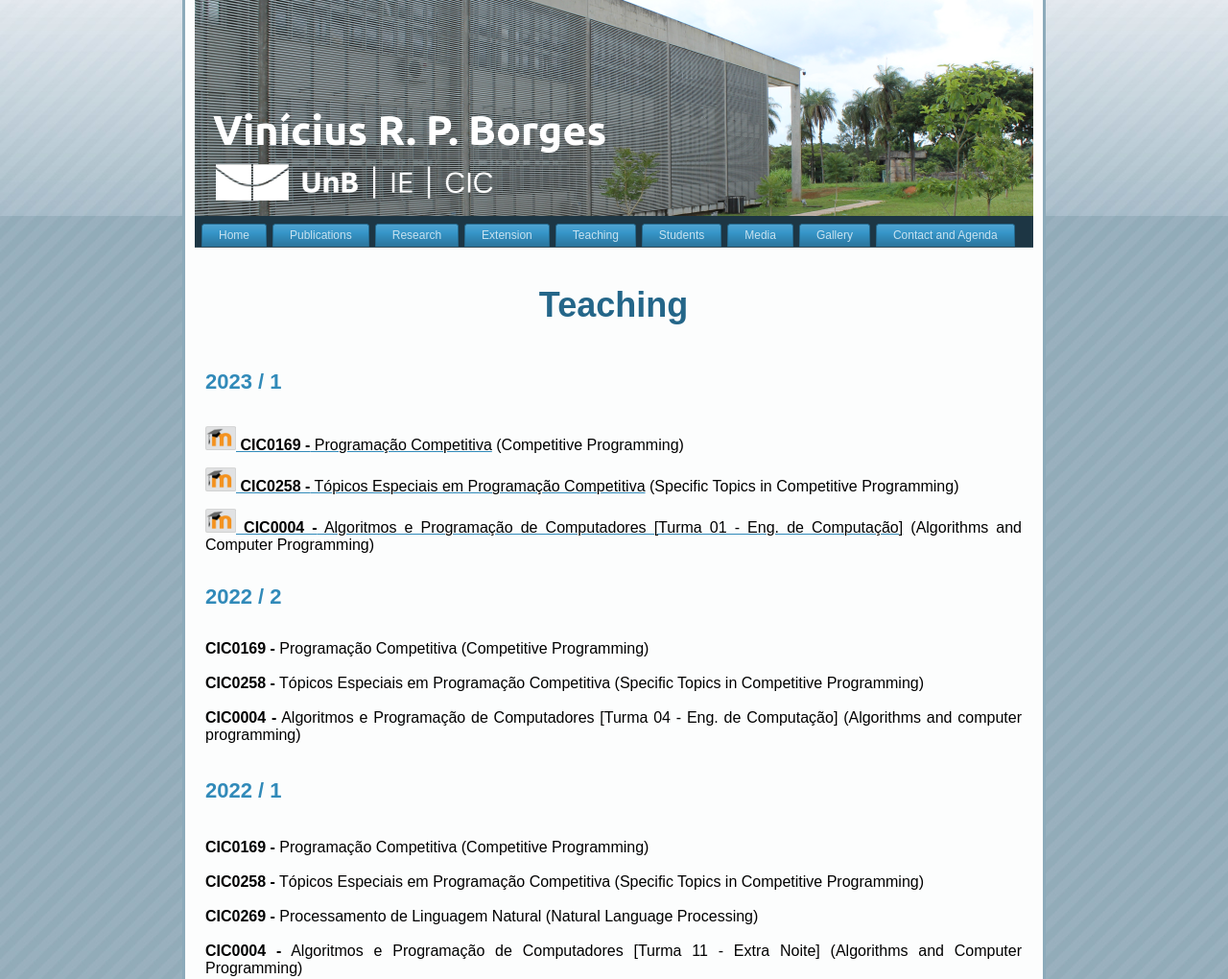
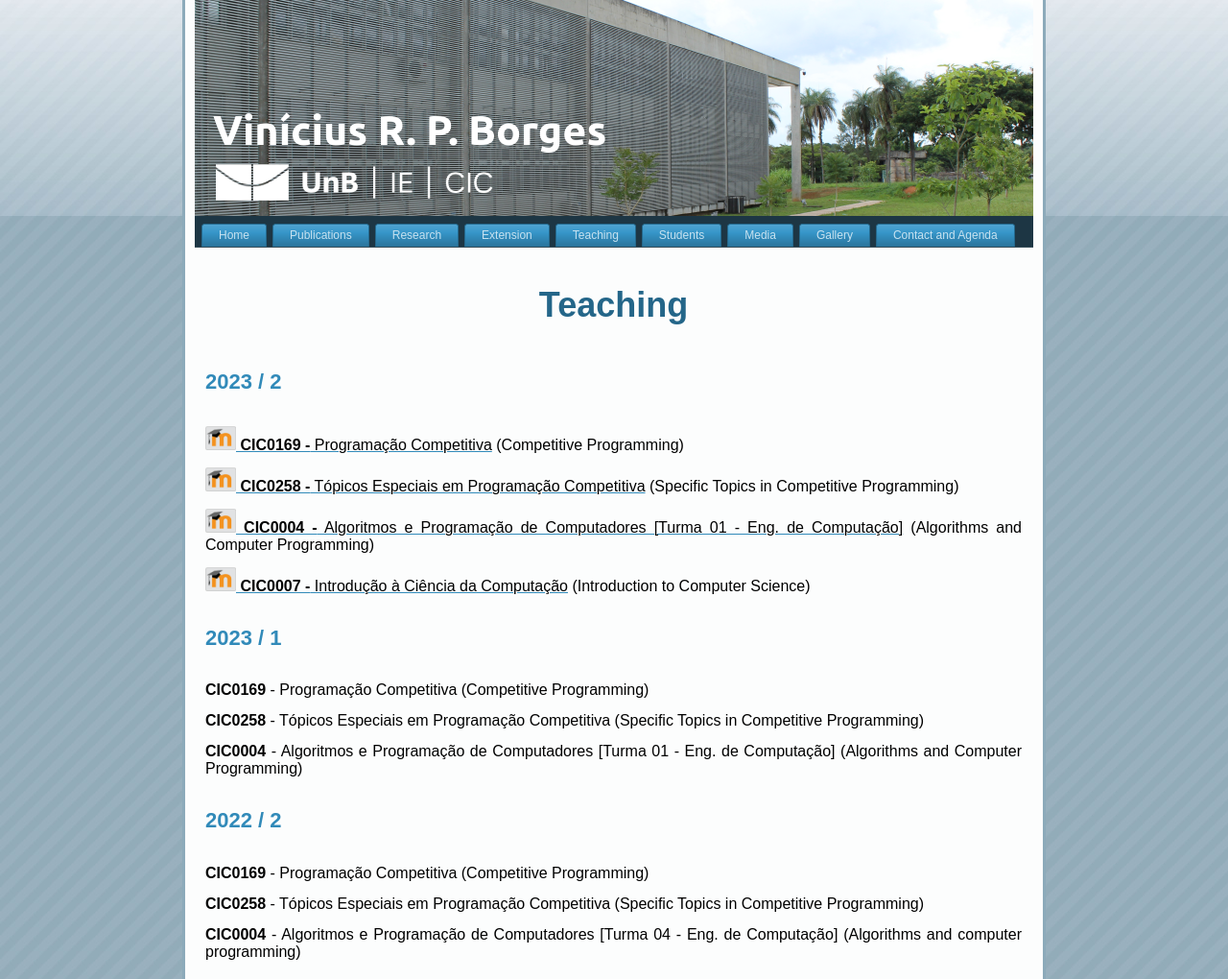
Before and after one commit to viniciusrpb/viniciusrpb.github.io, a plain HTML site: page teaching.html in a window 1280 px wide. Shown: the top 1020 px of the page at 96% size. Drawn offline with Linux system fonts and the light colour scheme; a script that the page names is missing.

Commit message:
website 5th update

```diff
--- a/teaching.html
+++ b/teaching.html
@@ -63,19 +63,29 @@
                             <br> <br>
                             </h2>
 
+                            <h2 >  2023 / 2 </h2><br>
+
+                            <a href="https://aprender3.unb.br/course/view.php?id=xxxxx"><img src="images/moodle.png"/><h7> CIC0169 -</h7><h8> Programação Competitiva</h8></a><h8> (Competitive Programming)</h8> <br> <br>
+                            <!--&nbsp; &nbsp; &nbsp; &nbsp;&nbsp; &nbsp; &nbsp; &nbsp;<a href="files/cic0169_planoEnsino_20222.pdf">&nbsp;<h9>[Plano de Ensino]</h9></a><a href="files/cic0169_planoPrevistoAulas_20222.pdf">&nbsp;<h9>[Cronograma Previsto de Aulas]</h9></a>&nbsp; <a href=https://forms.gle/RDmNcHxsdBeADpVa7><h9>[Formulário de Solicitação de Matrícula]</h9></a> <br> <br>-->
+                            <a href=https://aprender3.unb.br/course/view.php?id=xxxxx"><img src="images/moodle.png"/><h7> CIC0258 -</h7><h8> Tópicos Especiais em Programação Competitiva</h8></a><h8> (Specific Topics in Competitive Programming)</h8><br> <br>
+                            <!--&nbsp; &nbsp; &nbsp; &nbsp;&nbsp; &nbsp; &nbsp; &nbsp;<a href="files/cic0258_planoEnsino_20222.pdf">&nbsp;<h9>[Plano de Ensino]</h9></a>&nbsp;<a href="files/cic0258_planoPrevistoAulas_20222.pdf">&nbsp;<h9>[Cronograma Previsto de Aulas]</h9></a> <br> <br>-->
+                            <a href="https://aprender3.unb.br/course/view.php?id=xxxxx"><img src="images/moodle.png"/><h7> CIC0004 -</h7><h8> Algoritmos e Programação de Computadores [Turma 01 - Eng. de Computação]</h8></a><h8> (Algorithms and Computer Programming) </h8><br><br>
+
+                            <a href="https://aprender3.unb.br/course/view.php?id=xxxxx"><img src="images/moodle.png"/><h7> CIC0007 -</h7><h8> Introdução à Ciência da Computação</h8></a><h8> (Introduction to Computer Science) </h8><br><br>
+
                             <h2 >  2023 / 1 </h2><br>
 
-                            <a href="https://aprender3.unb.br/course/view.php?id=18223"><img src="images/moodle.png"/><h7> CIC0169 -</h7><h8> Programação Competitiva</h8></a><h8> (Competitive Programming)</h8> <br> <br>
+                            <h7>CIC0169 </h7><h8>- Programação Competitiva (Competitive Programming)</h8> <br> <br>
                             <!--&nbsp; &nbsp; &nbsp; &nbsp;&nbsp; &nbsp; &nbsp; &nbsp;<a href="files/cic0169_planoEnsino_20222.pdf">&nbsp;<h9>[Plano de Ensino]</h9></a><a href="files/cic0169_planoPrevistoAulas_20222.pdf">&nbsp;<h9>[Cronograma Previsto de Aulas]</h9></a>&nbsp; <a href=https://forms.gle/RDmNcHxsdBeADpVa7><h9>[Formulário de Solicitação de Matrícula]</h9></a> <br> <br>-->
-                            <a href=https://aprender3.unb.br/course/view.php?id=18228"><img src="images/moodle.png"/><h7> CIC0258 -</h7><h8> Tópicos Especiais em Programação Competitiva</h8></a><h8> (Specific Topics in Competitive Programming)</h8><br> <br>
+                            <h7>CIC0258 </h7><h8>- Tópicos Especiais em Programação Competitiva (Specific Topics in Competitive Programming)</h8><br> <br>
                             <!--&nbsp; &nbsp; &nbsp; &nbsp;&nbsp; &nbsp; &nbsp; &nbsp;<a href="files/cic0258_planoEnsino_20222.pdf">&nbsp;<h9>[Plano de Ensino]</h9></a>&nbsp;<a href="files/cic0258_planoPrevistoAulas_20222.pdf">&nbsp;<h9>[Cronograma Previsto de Aulas]</h9></a> <br> <br>-->
-                            <a href="https://aprender3.unb.br/course/view.php?id=18210"><img src="images/moodle.png"/><h7> CIC0004 -</h7><h8> Algoritmos e Programação de Computadores [Turma 01 - Eng. de Computação]</h8></a><h8> (Algorithms and Computer Programming) </h8><br><br>
+                            <h7>CIC0004 </h7><h8>- Algoritmos e Programação de Computadores [Turma 01 - Eng. de Computação] (Algorithms and Computer Programming) </h8><br><br>
 
                             <h2>  2022 / 2 </h2><br>
 
-                            <h8><h7> CIC0169 -</h7> Programação Competitiva<h8> (Competitive Programming)<br> <br>
-                            <h8><h7> CIC0258 -</h7> Tópicos Especiais em Programação Competitiva</a> (Specific Topics in Competitive Programming)</h8><br> <br>
-                            <h8><h7> CIC0004 -</h7> Algoritmos e Programação de Computadores [Turma 04 - Eng. de Computação]</a> (Algorithms and computer programming) </h8><br><br>
+                            <h7>CIC0169 </h7><h8>- Programação Competitiva (Competitive Programming)</h8><br> <br>
+                            <h7>CIC0258 </h7><h8>- Tópicos Especiais em Programação Competitiva (Specific Topics in Competitive Programming)</h8><br> <br>
+                            <h7>CIC0004 </h7><h8>- Algoritmos e Programação de Computadores [Turma 04 - Eng. de Computação]</a> (Algorithms and computer programming) </h8><br><br>
 
                             <h2>  2022 / 1 </h2><br>
 
```
Also changed, not shown: index.html (+5 -3 lines), msc.html (+5 -9 lines).
